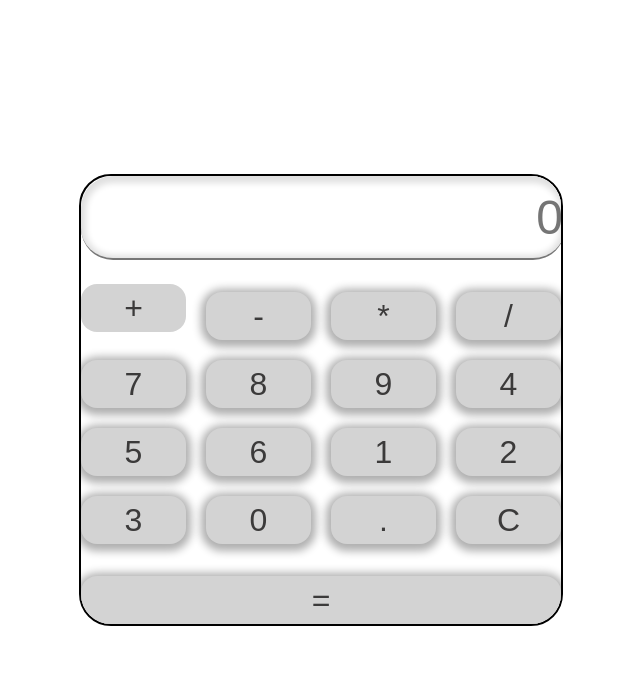
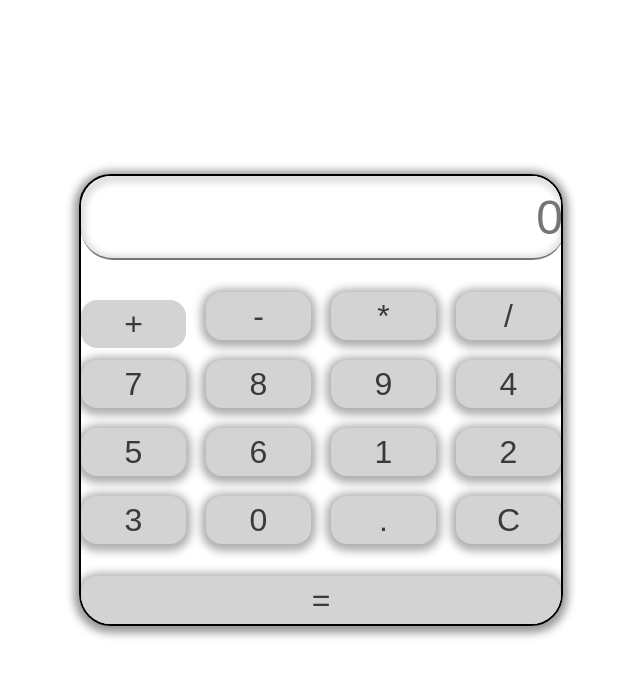
Before and after one commit to Lambo95/U1-W3-D5-PROG, a plain HTML site: page index.html in a window 1280 px wide. In both pictures the pointer is over the button 452 px from the left and 316 px from the top of the page. Shown: the whole page, without its empty margins (319-959 px from the left). Drawn offline with Linux system fonts and the light colour scheme.

Commit message:
Update style.css

```diff
--- a/css/style.css
+++ b/css/style.css
@@ -12,6 +12,7 @@
   height: 28rem;
   border-radius: 2rem;
   overflow: hidden;
+  box-shadow: 0px 2px 8px 5px #999898;
 }
 
 #display {
@@ -40,7 +41,7 @@ button {
 
 button:hover {
   box-shadow: 0px 45px 20px -30px rgba(0, 0, 0, 0.2);
-  transform: translateY(-0.5rem);
+  transform: translateY(+0.5rem);
 }
 
 #result-button {
```
